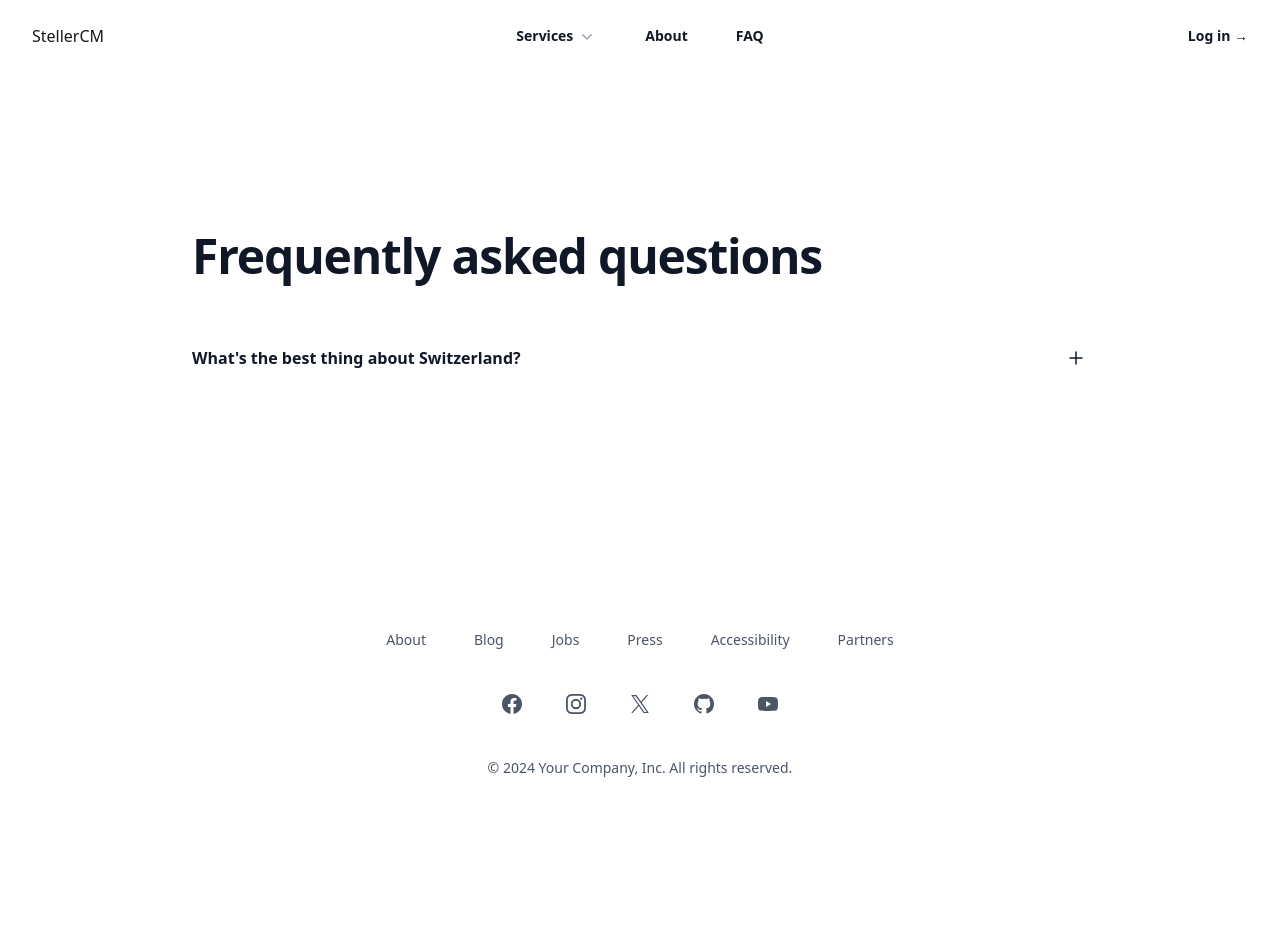
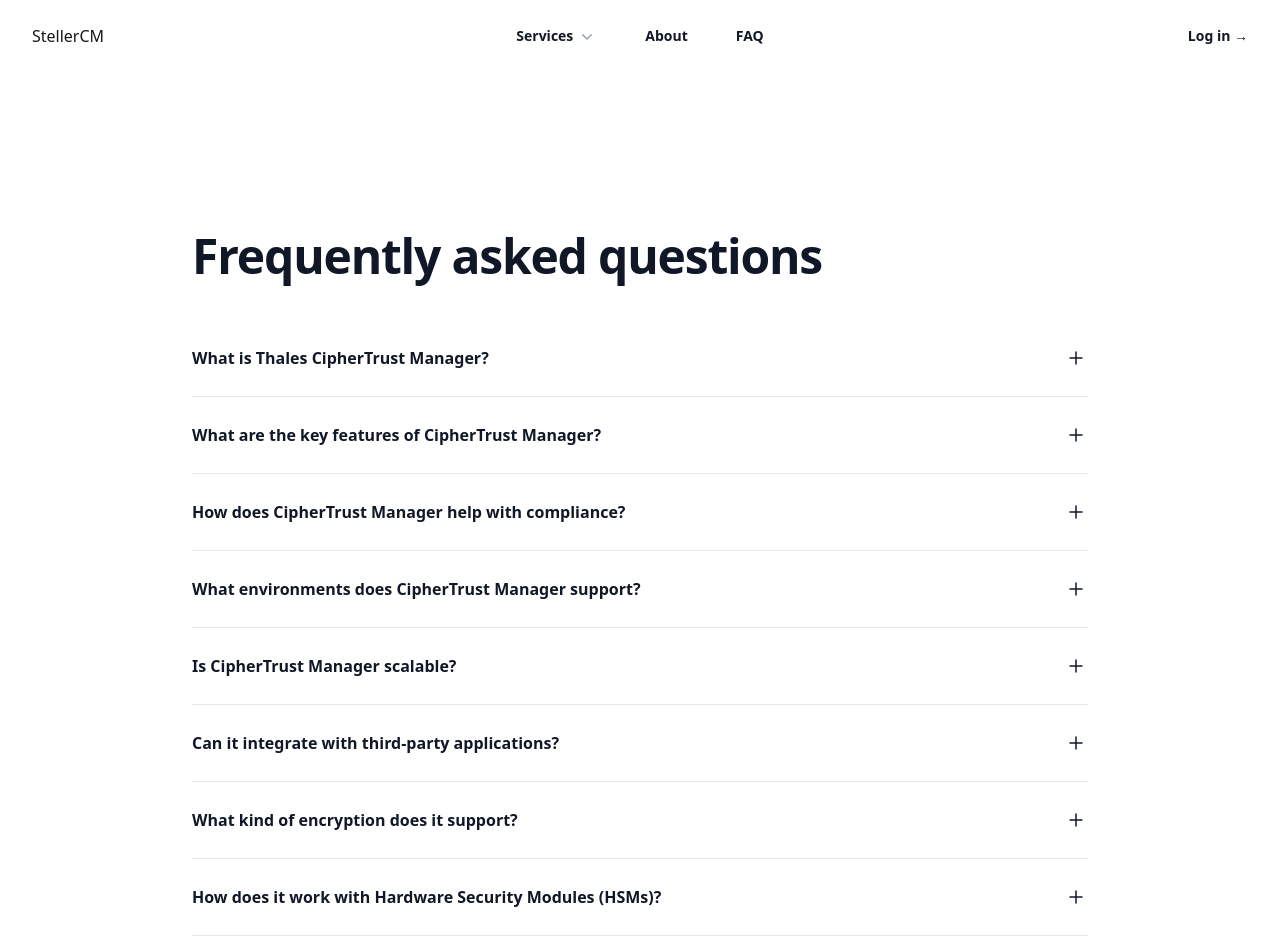
Before and after one commit to Aadil-Nabi/stellercm, a Next.js app: page /faq in a window 1280 px wide. Shown: the top 952 px of the page. Before the commit the page ends 876 px from the top, so only its background shows below. Built offline with nearby package versions, Linux system fonts and the light colour scheme.

Commit message:
faq updated

```diff
--- a/src/app/faq/page.tsx
+++ b/src/app/faq/page.tsx
@@ -1,18 +1,72 @@
-import NavigationPage from '@/components/ui/navigation_bar';
 import {
   Disclosure,
   DisclosureButton,
   DisclosurePanel,
-} from '@headlessui/react';
-import { MinusSmallIcon, PlusSmallIcon } from '@heroicons/react/24/outline';
+} from "@headlessui/react";
+import { MinusSmallIcon, PlusSmallIcon } from "@heroicons/react/24/outline";
 
 const faqs = [
   {
-    question: "What's the best thing about Switzerland?",
+    question: "What is Thales CipherTrust Manager?",
     answer:
-      "I don't know, but the flag is a big plus. Lorem ipsum dolor sit amet consectetur adipisicing elit. Quas cupiditate laboriosam fugiat.",
+      "Thales CipherTrust Manager is a centralized data security platform that enables organizations to manage encryption keys, access policies, and security intelligence across diverse environments—on-premises, cloud, and hybrid..",
   },
-  // More questions...
+  {
+    question: "What are the key features of CipherTrust Manager?",
+    answer: `Key features include:
+
+Centralized encryption key management (KMIP, REST, PKCS#11)
+
+Data discovery and classification
+
+Policy-based access controls
+
+Integration with cloud-native services
+
+Tamper-proof logging and reporting
+
+FIPS 140-2 Level 3 certified HSM support`,
+  },
+  {
+    question: "How does CipherTrust Manager help with compliance?",
+    answer:
+      "It helps organizations meet regulatory compliance such as GDPR, HIPAA, PCI-DSS, and more by offering strong encryption, secure key management, and detailed audit trails.",
+  },
+  {
+    question: "What environments does CipherTrust Manager support?",
+    answer:
+      "CipherTrust Manager supports multi-cloud, hybrid, and on-premises environments. It's compatible with major cloud providers like AWS, Azure, Google Cloud, and Oracle Cloud",
+  },
+  {
+    question: "Is CipherTrust Manager scalable?",
+    answer:
+      "Yes, it is designed for enterprise scalability, supporting large-scale deployments with high availability and disaster recovery features.",
+  },
+  {
+    question: "Can it integrate with third-party applications?",
+    answer:
+      "Yes, CipherTrust Manager provides APIs and connectors to integrate with third-party applications, databases, and systems, including Oracle, Microsoft SQL Server, SAP, and more.",
+  },
+  {
+    question: "What kind of encryption does it support?",
+    answer:
+      "It supports a variety of encryption methods including AES, RSA, elliptic curve cryptography, and tokenization to secure sensitive data.",
+  },
+  {
+    question: "How does it work with Hardware Security Modules (HSMs)?",
+    answer:
+      "CipherTrust Manager integrates seamlessly with Thales Luna HSMs and other third-party HSMs to secure and manage encryption keys in a certified, tamper-resistant environment.",
+  },
+  {
+    question: "Is there reporting and logging available?",
+    answer:
+      "Yes, it provides comprehensive logging and reporting features that allow organizations to monitor access, changes, and compliance status in real-time.",
+  },
+  {
+    question: "What type of users benefit from CipherTrust Manager?",
+    answer:
+      "CISOs, security architects, compliance officers, and DevOps teams across sectors like finance, healthcare, government, and retail can benefit from using CipherTrust Manager.",
+  },
 ];
 
 export default function Example() {
```
